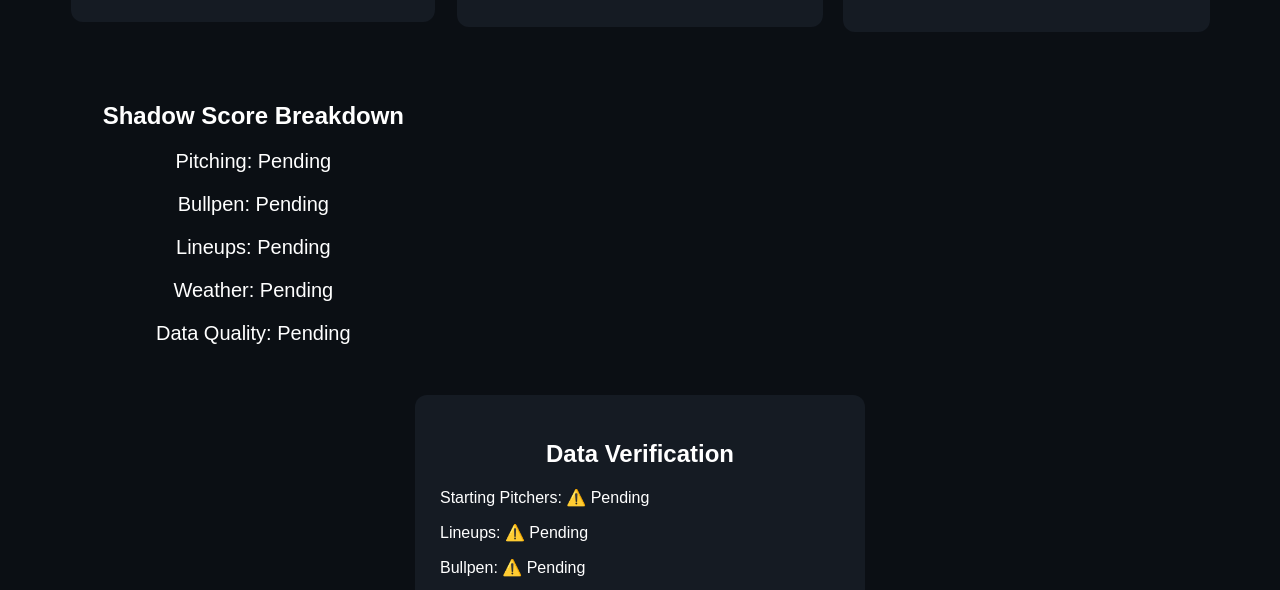
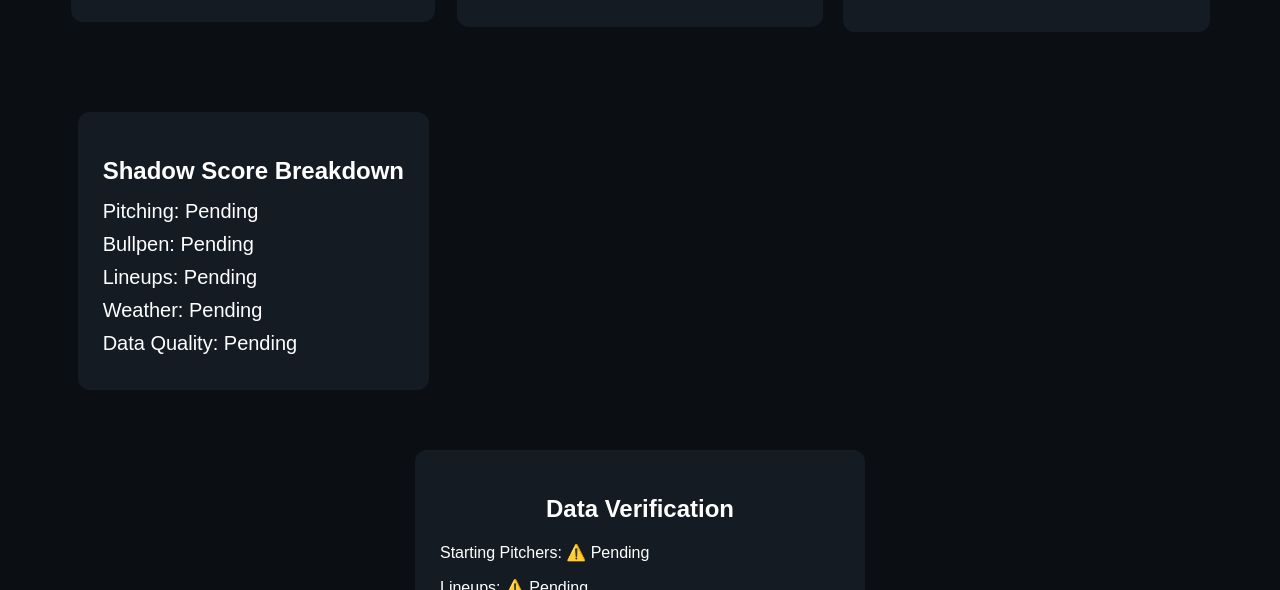
Before and after one commit to shadowsports/shadow-sports-intelligence, a plain HTML site: page frontend/index.html in a window 1280 px wide. Shown: the part 633-1223 px from the top of the page. Drawn offline with Linux system fonts and the light colour scheme.

Commit message:
Add styles for score breakdown component

```diff
--- a/frontend/styles.css
+++ b/frontend/styles.css
@@ -90,3 +90,19 @@ grid-template-columns: repeat(auto-fit, minmax(350px, 1fr));
 gap: 20px;
 margin: 30px;
 }
+.score-breakdown {
+background: #151B23;
+border-radius: 12px;
+padding: 25px;
+margin: 30px auto;
+max-width: 600px;
+}
+
+.score-breakdown h2 {
+margin-bottom: 15px;
+}
+
+.score-breakdown p {
+text-align: left;
+margin: 10px 0;
+}
```
